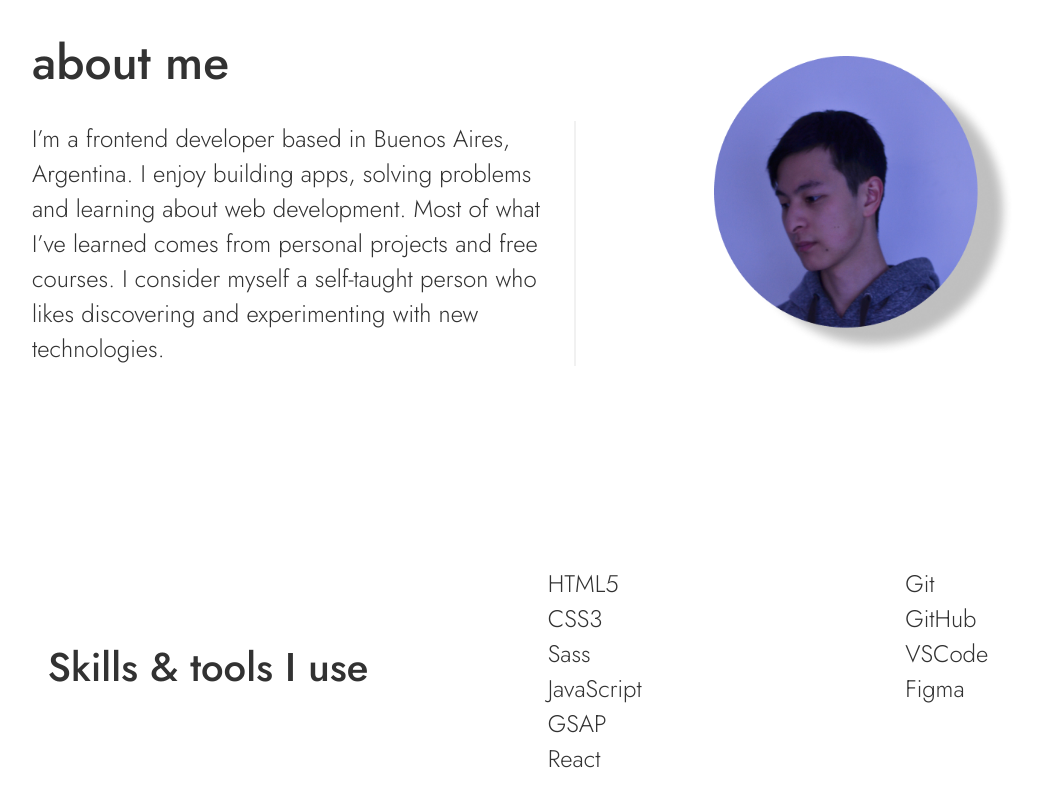
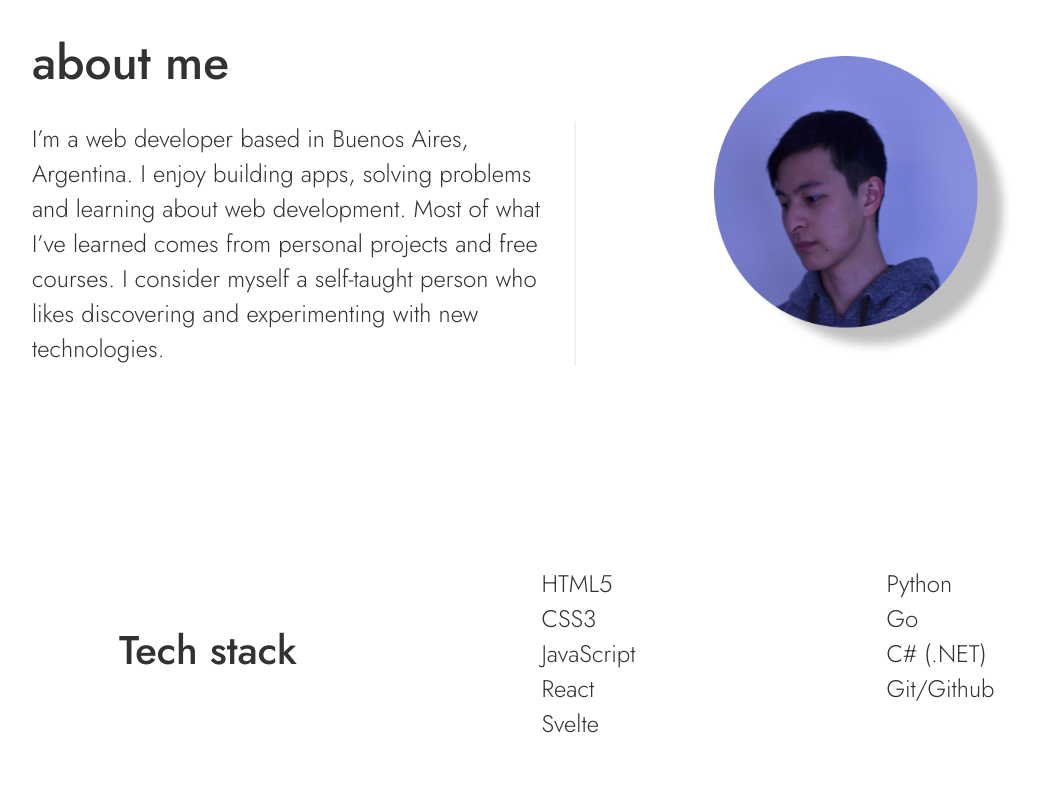
Before and after one commit to byga12/portfolio, a Next.js app: page / in a window 1280 px wide. Shown: the part 820-1620 px from the top of the page, without its empty margins (64-1102 px from the left). Built offline with nearby package versions, Linux system fonts and the light colour scheme.

Commit message:
Change description & tech stack

```diff
--- a/pages/About.module.sass
+++ b/pages/About.module.sass
@@ -3,7 +3,7 @@
 .container
   @include container
 
-.hero, .bio, .skills
+.hero, .bio, .stack
   margin-bottom: 3rem
 
 
@@ -65,9 +65,9 @@
   // transform: translateX(50px)
   transition: transform 1s ease-out, opacity 1s ease-out
 
-//////////////////////////////////SKILLS
+//////////////////////////////////STACK
 
-.skills_title
+.stack_title
   font-size: 1.5rem
   line-height: 120%
   font-weight: 500
@@ -75,14 +75,14 @@
   // transform: translateX(50px)
   transition: transform 1s ease-out, opacity 1s ease-out
 
-.skills_description
+.stack_description
   margin-block: 1em
   font-weight: 300
   opacity: 0
   // transform: translateX(50px)
   transition: transform 1s ease-out, opacity 1s ease-out
 
-.skillsList
+.stackList
   margin-bottom: 1rem
 
 
@@ -105,12 +105,12 @@
     padding-left: 2vw
 
 
-  .skills
+  .stack
     margin-top: 8rem
-  .skills_title
+  .stack_title
     text-align: center
     font-size: 2rem
-  .skills_description
+  .stack_description
     margin-top: 3rem
     display: flex
     font-size: 1.5rem
@@ -132,11 +132,11 @@
     padding-left: 2rem
     max-width: 400px
 
-  .skills
+  .stack
     display: grid
     gap: 2rem
     grid-template-columns: 0.5fr 1fr
     justify-content: center
     align-items: center
-  .skills_title
+  .stack_title
     font-size: 2.5rem
--- a/pages/index.jsx
+++ b/pages/index.jsx
@@ -15,7 +15,7 @@ export default function About() {
       <article className={s.hero}>
         <main className={s.firstCol} ref={(ref) => refs.current.push(ref)}>
           <h1 className={s.name}>Gabriel Shimabuku</h1>
-          <h3 className={s.area}>frontend web developer</h3>
+          <h3 className={s.area}>Web developer</h3>
         </main>
       </article>
 
@@ -37,7 +37,7 @@ export default function About() {
         >
           <h2 className={s.bio_title}>about me</h2>
           <p className={s.bio_content}>
-            I’m a frontend developer based in Buenos Aires, Argentina. I enjoy
+            I’m a web developer based in Buenos Aires, Argentina. I enjoy
             building apps, solving problems and learning about web development.
             Most of what I’ve learned comes from personal projects and free
             courses. I consider myself a self-taught person who likes
@@ -46,27 +46,27 @@ export default function About() {
         </section>
       </article>
 
-      <article className={s.skills}>
-        <h2 className={s.skills_title} ref={(ref) => refs.current.push(ref)}>
-          Skills & tools I use
+      <article className={s.stack}>
+        <h2 className={s.stack_title} ref={(ref) => refs.current.push(ref)}>
+          Tech stack
         </h2>
         <div
-          className={s.skills_description}
+          className={s.stack_description}
           ref={(ref) => refs.current.push(ref)}
         >
-          <ul className={s.skillsList}>
+          <ul className={s.stackList}>
             <li>HTML5</li>
             <li>CSS3</li>
-            <li>Sass</li>
             <li>JavaScript</li>
-            <li>GSAP</li>
             <li>React</li>
+            <li>Svelte</li>
+
           </ul>
-          <ul className={s.toolsList}>
-            <li>Git</li>
-            <li>GitHub</li>
-            <li>VSCode</li>
-            <li>Figma</li>
+          <ul className={s.stackList}>
+            <li>Python</li>
+            <li>Go</li>
+            <li>C# (.NET)</li>
+            <li>Git/Github</li>
           </ul>
         </div>
       </article>
```
Also changed, not shown: 1 other file (tests, documents, lock files or other folders).
